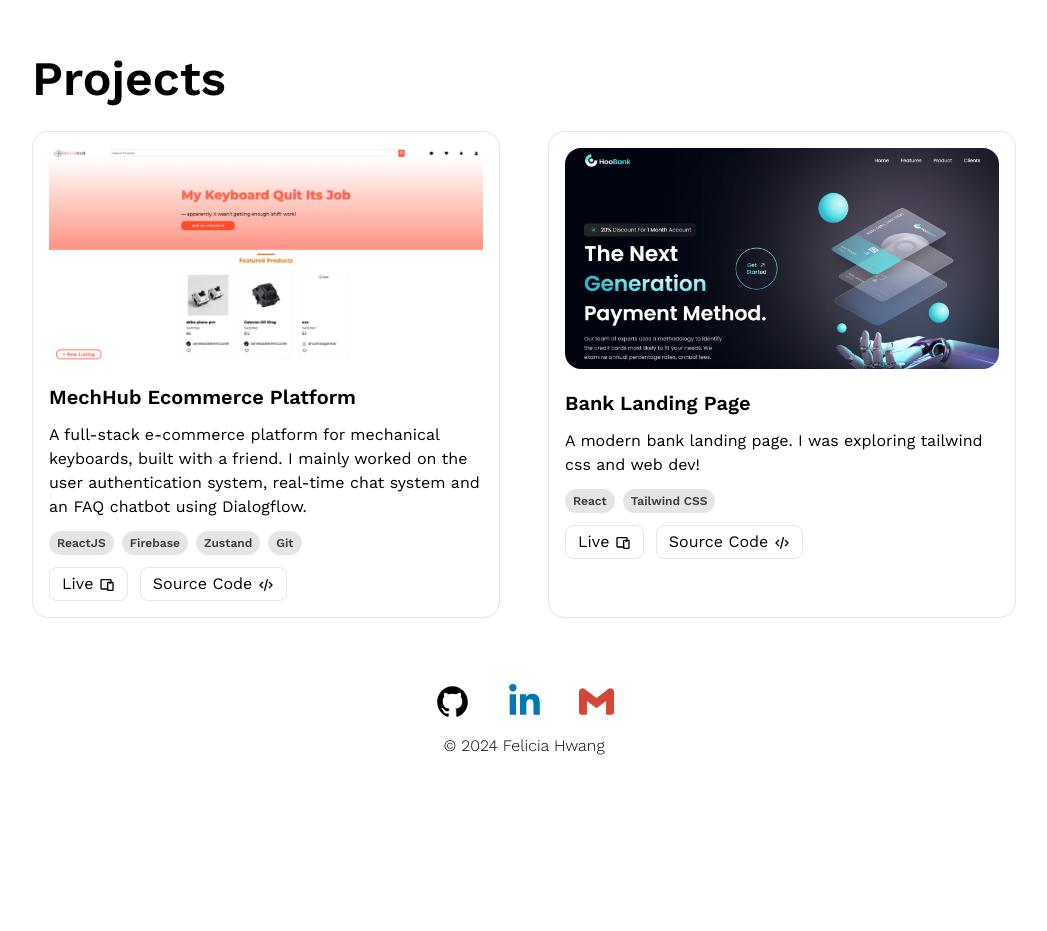
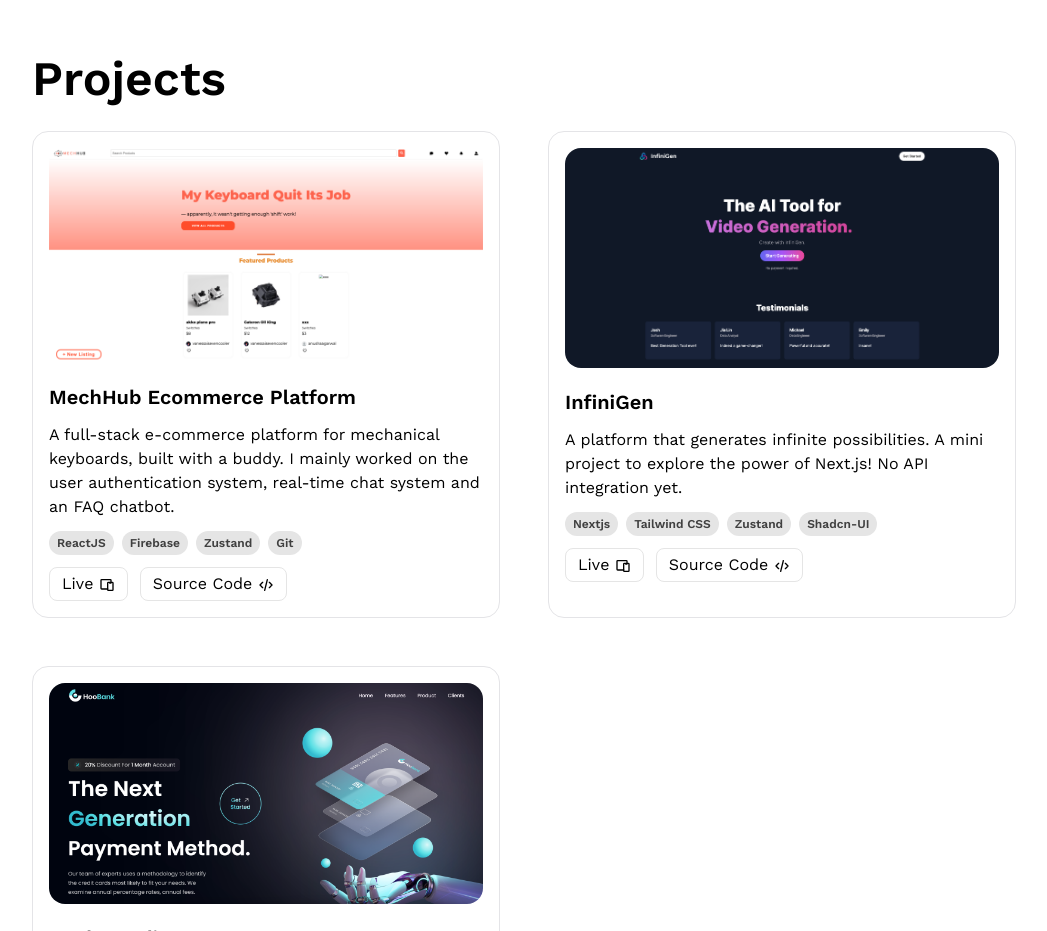
Before and after one commit to feliciahmq/portfolio, a React (Vite) app: page / in a window 1280 px wide. Shown: the part 1700-2631 px from the top of the page, without its empty margins (116-1163 px from the left). Before the commit the page ends 2502 px from the top, so only its background shows below. Built offline with nearby package versions, Linux system fonts and the light colour scheme.

Commit message:
Add: InfiniGen

```diff
--- a/src/components/Projects.jsx
+++ b/src/components/Projects.jsx
@@ -1,16 +1,25 @@
 import React from 'react';
 import BankLandingPage from '../assets/images/BankLandingPage.png';
 import MechHub from '../assets/images/MechHub.png';
+import InfiniGen from '../assets/images/InfiniGen.png';
 
 const Projects = () => {
   const works = [
     {
       title: 'MechHub Ecommerce Platform',
-      description: 'A full-stack e-commerce platform for mechanical keyboards, built with a friend. I mainly worked on the user authentication system, real-time chat system and an FAQ chatbot using Dialogflow.',
+      description: 'A full-stack e-commerce platform for mechanical keyboards, built with a buddy. I mainly worked on the user authentication system, real-time chat system and an FAQ chatbot.',
       code: 'https://github.com/feliciahmq/orbital-mechhub.git',
       live: 'https://orbital-mechhub.web.app/',
       stack: 'ReactJS, Firebase, Zustand, Git',
       thumbnail: MechHub,
+    },
+    {
+      title: 'InfiniGen',
+      description: 'A platform that generates infinite possibilities. A mini project to explore the power of Next.js! No API integration yet.',
+      code: 'https://github.com/feliciahmq/infinigen',
+      live: 'https://infinigen.vercel.app/',
+      stack: 'Nextjs, Tailwind CSS, Zustand, Shadcn-UI',
+      thumbnail: InfiniGen,
     },
     {
       title: 'Bank Landing Page',
```
Also changed, not shown: src/assets/images/InfiniGen.png (added).
